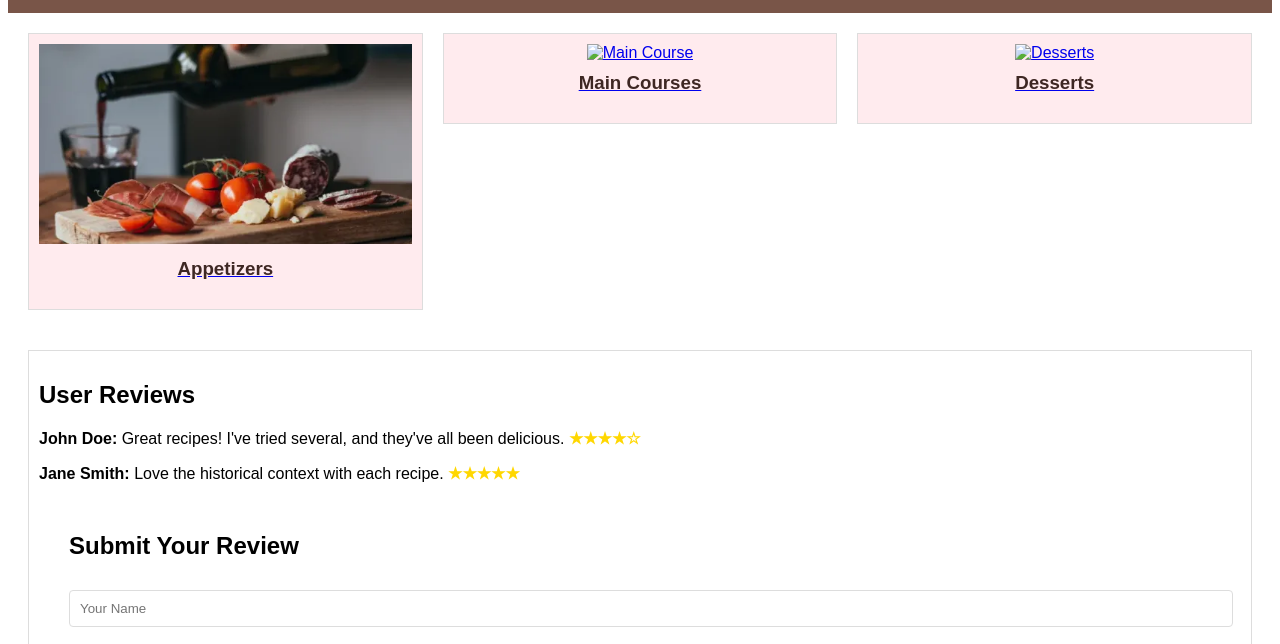
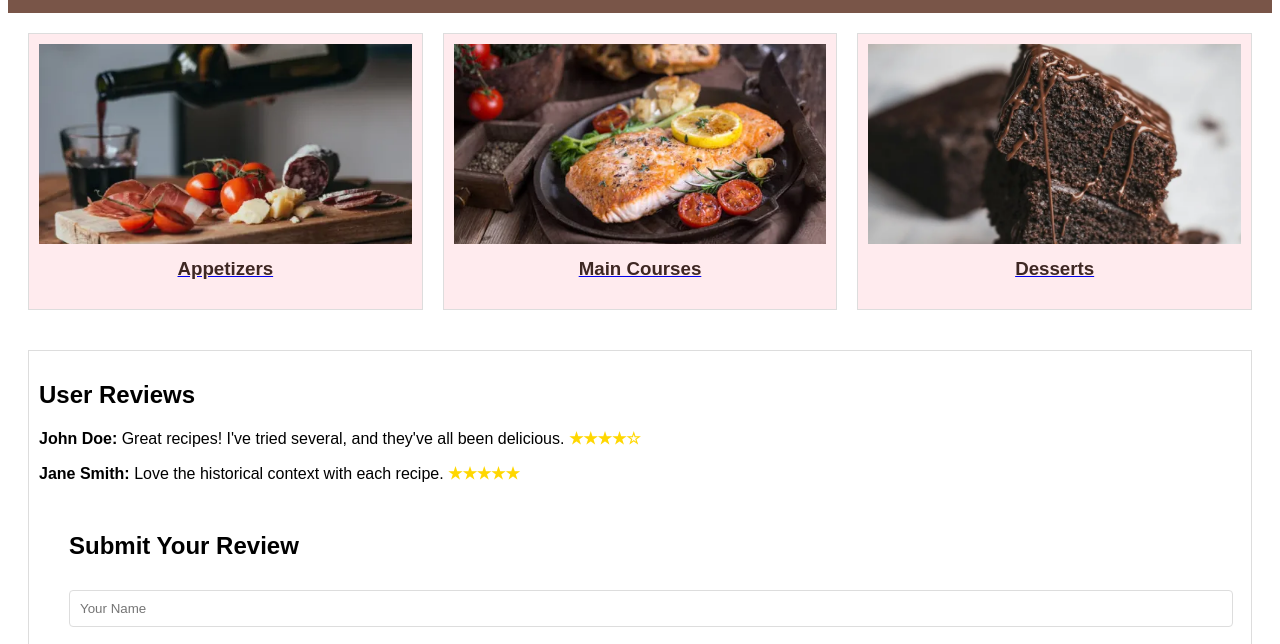
Before and after one commit to fortycreeek24/FlavorsofHistory, a plain HTML site: page index.html in a window 1280 px wide. Shown: the part 119-763 px from the top of the page. Drawn offline with Linux system fonts and the light colour scheme; the site is published under a folder, as on GitHub Pages, so addresses that start at the root find nothing.

Commit message:
bug fix hehe

```diff
--- a/index.html
+++ b/index.html
@@ -38,13 +38,13 @@
     </a>
     <a href="mainCourse.html" class="category-link">
         <div class="category">
-            <img src="/images/main-course.webp" alt="Main Course">
+            <img src="images/main-course.webp" alt="Main Course">
             <h3>Main Courses</h3>
         </div>
     </a>
     <a href="desserts.html" class="category-link">
         <div class="category">
-            <img src="/images/dessert-img.webp" alt="Desserts">
+            <img src="images/dessert-img.webp" alt="Desserts">
             <h3>Desserts</h3>
         </div>
     </a>
```
